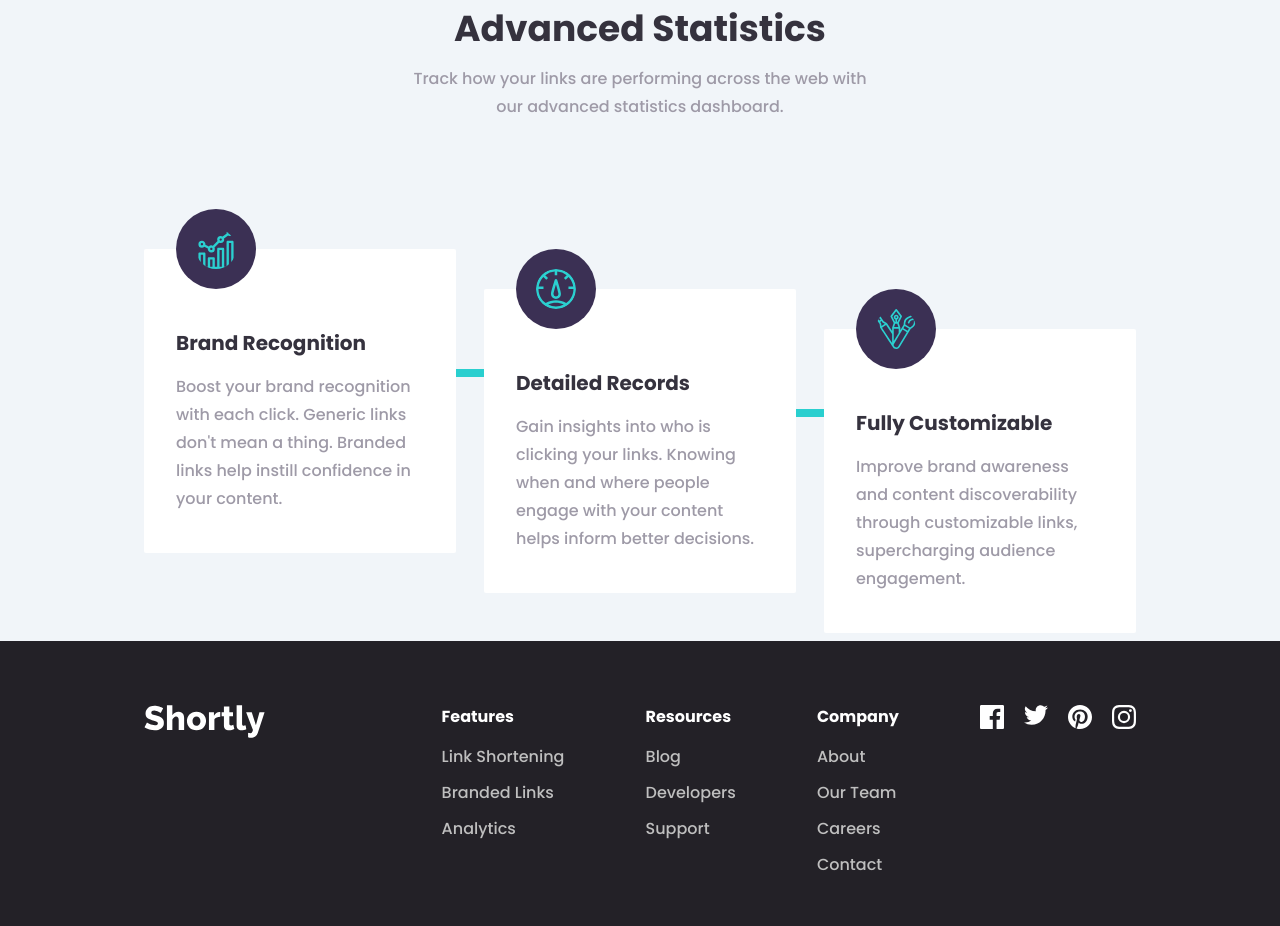
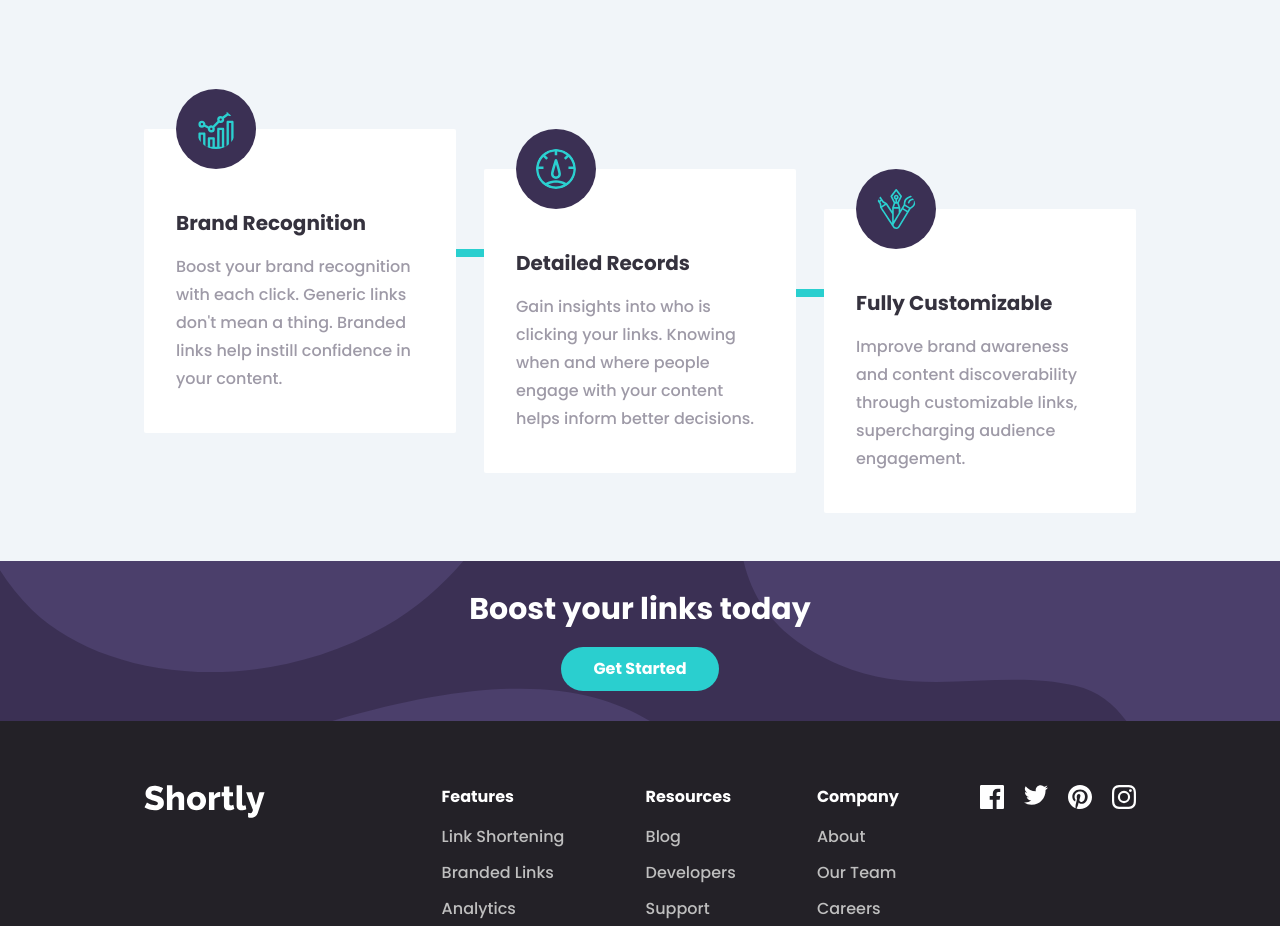
Before and after one commit to Ilkenza/Shortly, a React (Vite) app: page / in a window 1280 px wide. Shown: the part 1000-1926 px from the top of the page. Built offline with nearby package versions, Linux system fonts and the light colour scheme.

Commit message:
add code to the boost file

```diff
--- a/src/components/Boost.jsx
+++ b/src/components/Boost.jsx
@@ -1,5 +1,16 @@
 function Boost() {
-  return <div></div>;
+  return (
+    <aside className="bg-primary-violet h-[20vh] w-full flex flex-col justify-center items-center">
+      <div className="h-[20vh] w-full flex flex-col justify-center items-center gap-5 bg-no-repeat bg-cover lg:bg-bg_boost_desktop bg-bg_boost_mobile">
+        <h2 className="text-white font-bold text-3xl">
+          Boost your links today
+        </h2>
+        <button className="bg-primary-cyan rounded-full px-8 py-[0.6rem] text-white font-bold">
+          Get Started
+        </button>
+      </div>
+    </aside>
+  );
 }
 
 export default Boost;
--- a/src/components/Shorten.jsx
+++ b/src/components/Shorten.jsx
@@ -5,7 +5,7 @@ function Shorten() {
     <section className="mx-36 relative">
       <div className="w-full absolute -top-[68px]">
         <div className="bg-primary-violet rounded-xl">
-          <form className=" lg:bg-bg_shorten_desktop bg-bg_shorten_mobile rounded-xl flex justify-center items-center p-10 gap-5 bg-cover">
+          <form className="lg:bg-bg_shorten_desktop bg-bg_shorten_mobile rounded-xl flex justify-center items-center p-10 gap-5 bg-cover">
             <input
               className="py-4 px-6 rounded-xl w-[85%]"
               type="text"
--- a/src/components/Statistics.jsx
+++ b/src/components/Statistics.jsx
@@ -2,7 +2,7 @@ import statsData from "../data/statsData";
 
 function Statistics() {
   return (
-    <section className="px-36 bg-slate-100 h-screen flex justify-center flex-col">
+    <section className="px-36 bg-slate-100 h-[90vh] flex justify-center flex-col">
       <div className="w-full flex items-center justify-center mb-32">
         <div className="text-center pt-20 max-w-[30rem] w-full">
           <h2 className="font-bold text-neutral-veryDarkBlue text-4xl pb-4">
@@ -14,7 +14,7 @@ function Statistics() {
           </p>
         </div>
       </div>
-      <div className="flex gap-7">
+      <div className="flex gap-7 pb-40">
         {statsData.map((stat, index) => (
           <article
             key={index}
--- a/tailwind.config.js
+++ b/tailwind.config.js
@@ -26,7 +26,9 @@ export default {
       },
       backgroundImage: {
         "bg_shorten_desktop": "url('./public/assets/images/bg-shorten-desktop.svg')",
-        "bg_shorten_mobile": "url('./public/assets/images/bg-shorten-mobile.svg)"
+        "bg_shorten_mobile": "url('./public/assets/images/bg-shorten-mobile.svg)",
+        "bg_boost_desktop": "url('./public/assets/images/bg-boost-desktop.svg')",
+        "bg_boost_mobile": "url('./public/assets/images/bg-boost-mobile.svg')",
       }
     },
   },
```
